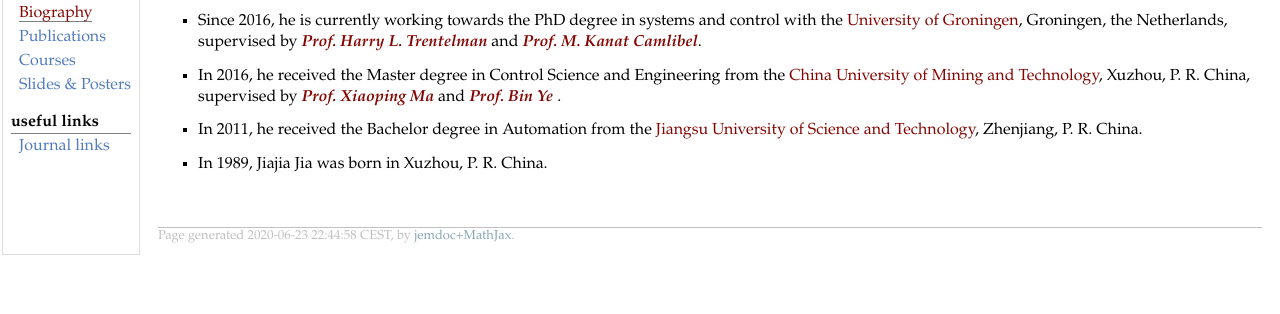
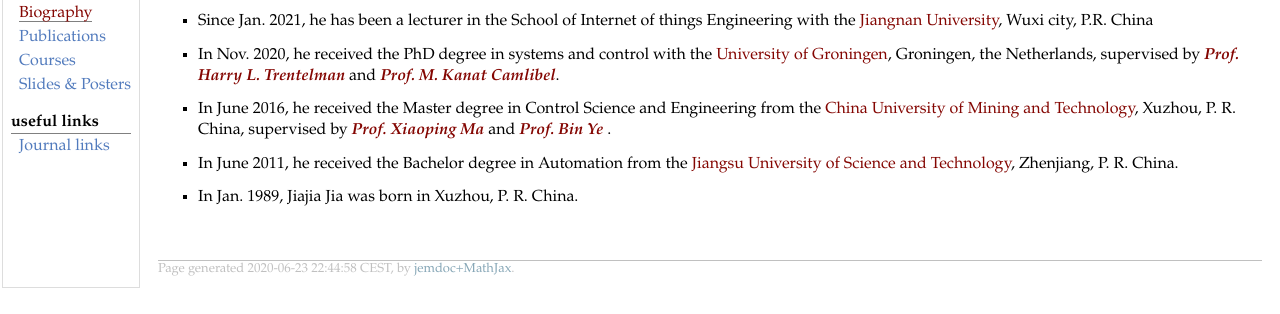
Before and after one commit to Jiajia-Jia/Jiajia-Jia.github.io, a plain HTML site: page bio.html in a window 1280 px wide. Shown: the part 72-386 px from the top of the page. Drawn offline with nearby package versions, Linux system fonts and the light colour scheme; some packages are replaced by stand-ins of ours.

Commit message:
Update bio.html

```diff
--- a/bio.html
+++ b/bio.html
@@ -34,19 +34,23 @@
 <h1>Jiajia Jia's Biography</h1>
 </div>
 <ul>
-<li><p>Since 2016, he is currently working towards the PhD degree in systems and control with the <a href="http://www.rug.nl" target=&ldquo;blank&rdquo;>University of Groningen</a>, Groningen, the Netherlands, supervised by <a href="http://www.math.rug.nl/~trentelman" target=&ldquo;blank&rdquo;><i><b>Prof. Harry L. Trentelman</b></i></a> and <a href="http://www.math.rug.nl/~kanat" target=&ldquo;blank&rdquo;><i><b>Prof. M. Kanat Camlibel</b></i></a>. <br /></p>
+<li><p>Since Jan. 2021, he has been a lecturer in the School of Internet of things Engineering with the <a href="https://english.jiangnan.edu.cn/" target=&ldquo;blank&rdquo;>Jiangnan University</a>,  Wuxi city, P.R. China</p>
 </li>
 </ul>
 <ul>
-<li><p>In 2016, he received the Master degree in Control Science and Engineering from the <a href="http://www.cumt.edu.cn" target=&ldquo;blank&rdquo;>China University of Mining and Technology</a>, Xuzhou, P. R. China, supervised by <a href="http://siee.cumt.edu.cn/22/0d/c242a8717/page.htm" target=&ldquo;blank&rdquo;><i><b>Prof. Xiaoping Ma</b></i></a> and <a href="http://siee.cumt.edu.cn/35/e5/c243a79333/page.htm" target=&ldquo;blank&rdquo;><i><b>Prof. Bin Ye</b></i></a> . <br /></p>
+<li><p>In Nov. 2020, he received the PhD degree in systems and control with the <a href="http://www.rug.nl" target=&ldquo;blank&rdquo;>University of Groningen</a>, Groningen, the Netherlands, supervised by <a href="http://www.math.rug.nl/~trentelman" target=&ldquo;blank&rdquo;><i><b>Prof. Harry L. Trentelman</b></i></a> and <a href="http://www.math.rug.nl/~kanat" target=&ldquo;blank&rdquo;><i><b>Prof. M. Kanat Camlibel</b></i></a>. <br /></p>
 </li>
 </ul>
 <ul>
-<li><p>In 2011,  he received the Bachelor degree in Automation from the <a href="http://www.just.edu.cn" target=&ldquo;blank&rdquo;>Jiangsu University of Science and Technology</a>, Zhenjiang, P. R. China.<br /></p>
+<li><p>In June 2016, he received the Master degree in Control Science and Engineering from the <a href="http://www.cumt.edu.cn" target=&ldquo;blank&rdquo;>China University of Mining and Technology</a>, Xuzhou, P. R. China, supervised by <a href="http://siee.cumt.edu.cn/22/0d/c242a8717/page.htm" target=&ldquo;blank&rdquo;><i><b>Prof. Xiaoping Ma</b></i></a> and <a href="http://siee.cumt.edu.cn/35/e5/c243a79333/page.htm" target=&ldquo;blank&rdquo;><i><b>Prof. Bin Ye</b></i></a> . <br /></p>
 </li>
 </ul>
 <ul>
-<li><p>In 1989,  Jiajia Jia was born  in Xuzhou, P. R. China.</p>
+<li><p>In June 2011,  he received the Bachelor degree in Automation from the <a href="http://www.just.edu.cn" target=&ldquo;blank&rdquo;>Jiangsu University of Science and Technology</a>, Zhenjiang, P. R. China.<br /></p>
+</li>
+</ul>
+<ul>
+<li><p>In Jan. 1989,  Jiajia Jia was born  in Xuzhou, P. R. China.</p>
 </li>
 </ul>
 <div id="footer">
```
